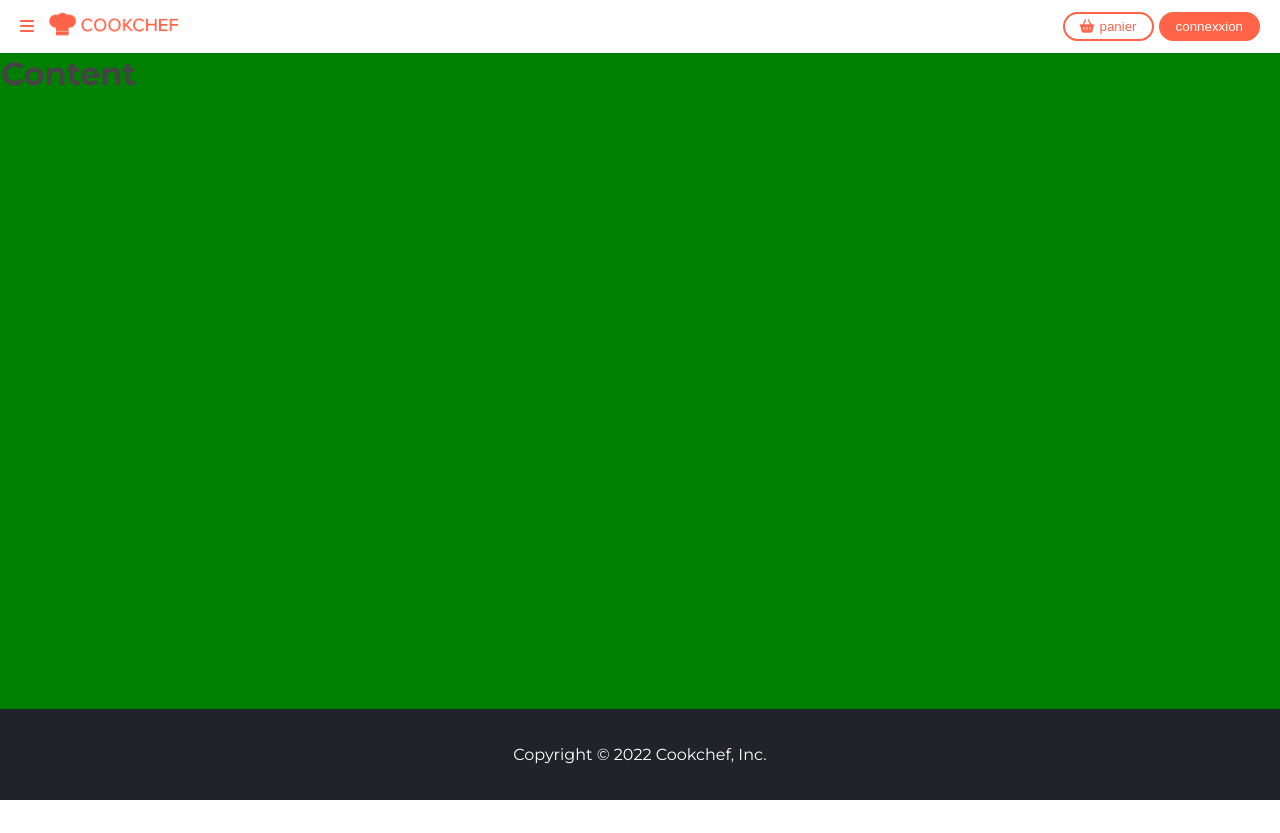
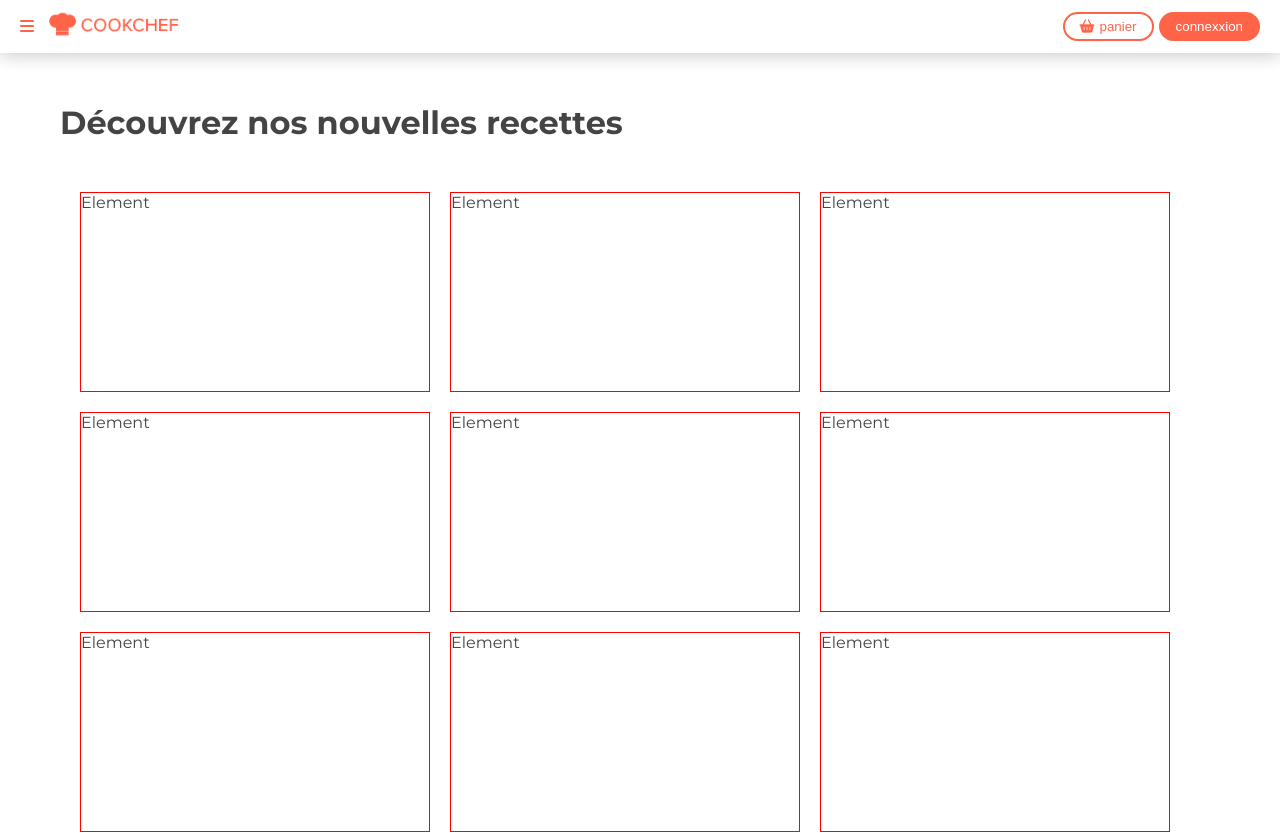
Before and after one commit to RachidBoubekeur-dev/cookchef, a React (Create React App) app: page / in a window 1280 px wide. Shown: the top 833 px of the page. Before the commit the page ends 800 px from the top, so only its background shows below. Built offline with nearby package versions, Linux system fonts and the light colour scheme.

Commit message:
:seedling: Setting up content

```diff
--- a/src/assets/styles/_themes.scss
+++ b/src/assets/styles/_themes.scss
@@ -19,3 +19,8 @@
     color: var(--primary);
     border: 2px solid var(--primary);
 }
+
+.card {
+    border-radius: 20px;
+    background-color: white;
+}
--- a/src/assets/styles/_utils.scss
+++ b/src/assets/styles/_utils.scss
@@ -37,3 +37,14 @@
 .mb-20 {
     margin-bottom: 20px;
 }
+
+.my-30 {
+    margin-top: 30px;
+    margin-bottom: 30px;
+}
+
+.container {
+    max-width: 1200px;
+    margin: auto;
+    width: 100%;
+}
--- a/src/components/Content.jsx
+++ b/src/components/Content.jsx
@@ -1,7 +1,24 @@
+import styles from './Content.module.scss';
+
 const Content = () => {
     return (
-        <div className='flex-fill b2'>
-            <h1>Content</h1>
+        <div className='flex-fill container p-20'>
+            <h1 className='my-30'>Découvrez nos nouvelles recettes</h1>
+            <div className={`card p-20 ${styles.contentCard}`}>
+                <div className={styles.grid}>
+                    <div className={styles.elem}>Element</div>
+                    <div className={styles.elem}>Element</div>
+                    <div className={styles.elem}>Element</div>
+                    <div className={styles.elem}>Element</div>
+                    <div className={styles.elem}>Element</div>
+                    <div className={styles.elem}>Element</div>
+                    <div className={styles.elem}>Element</div>
+                    <div className={styles.elem}>Element</div>
+                    <div className={styles.elem}>Element</div>
+                    <div className={styles.elem}>Element</div>
+                    <div className={styles.elem}>Element</div>
+                </div>
+            </div>
         </div>
     );
 };
--- /dev/null
+++ b/src/components/Content.module.scss
@@ -0,0 +1,16 @@
+.contentCard {
+    width: 1130px;
+}
+
+.grid {
+    display: grid;
+    place-content: center;
+    grid-template-columns: repeat(3, 350px);
+    grid-auto-columns: repeat(3, 350px);
+    gap: 20px;
+}
+
+.elem {
+    height: 200px;
+    border: 1px solid red;
+}
```
